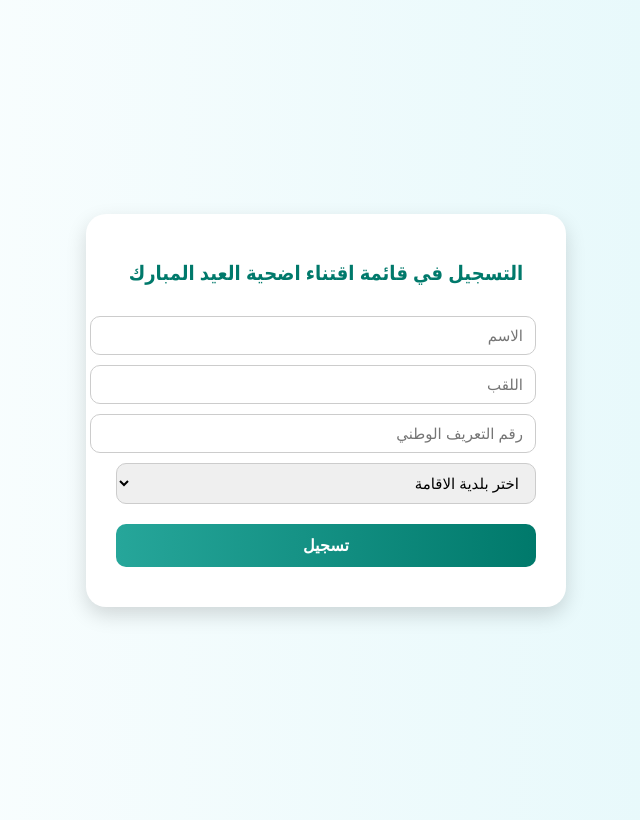
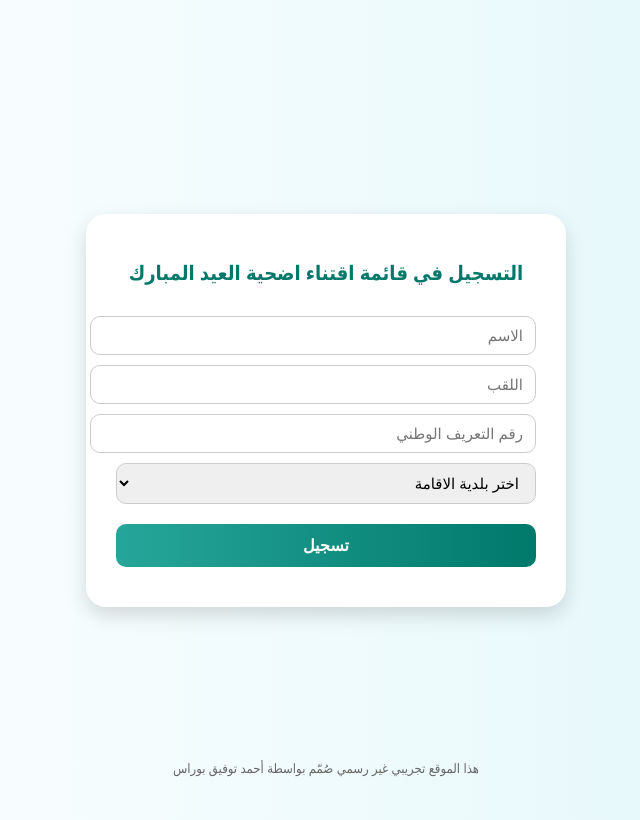
Before and after one commit to AtB-Dz/adhahi, a plain HTML site: page index.html in a window 1280 px wide. Shown: the whole page, without its empty margins (314-954 px from the left). Drawn offline with Linux system fonts and the light colour scheme.

Commit message:
index.html

```diff
--- a/index.html
+++ b/index.html
@@ -101,6 +101,17 @@
       font-size: 13px;
     }
   }
+  footer {
+  position: fixed;
+  bottom: 0;
+  width: 100%;
+  background: transparent;
+  text-align: center;
+  font-size: 13px;
+  color: #666;
+  padding: 10px 0;
+}
+
 </style>
 
 
@@ -123,7 +134,9 @@
   <button type="submit">تسجيل</button>
   <div class="message" id="message"></div>
 </form>
-
+ <footer>
+    <p>هذا الموقع تجريبي غير رسمي صُمّم بواسطة أحمد توفيق بوراس</p>
+  </footer>
 <script>
   document.getElementById("registerForm").addEventListener("submit", function(e) {
     e.preventDefault();
```
